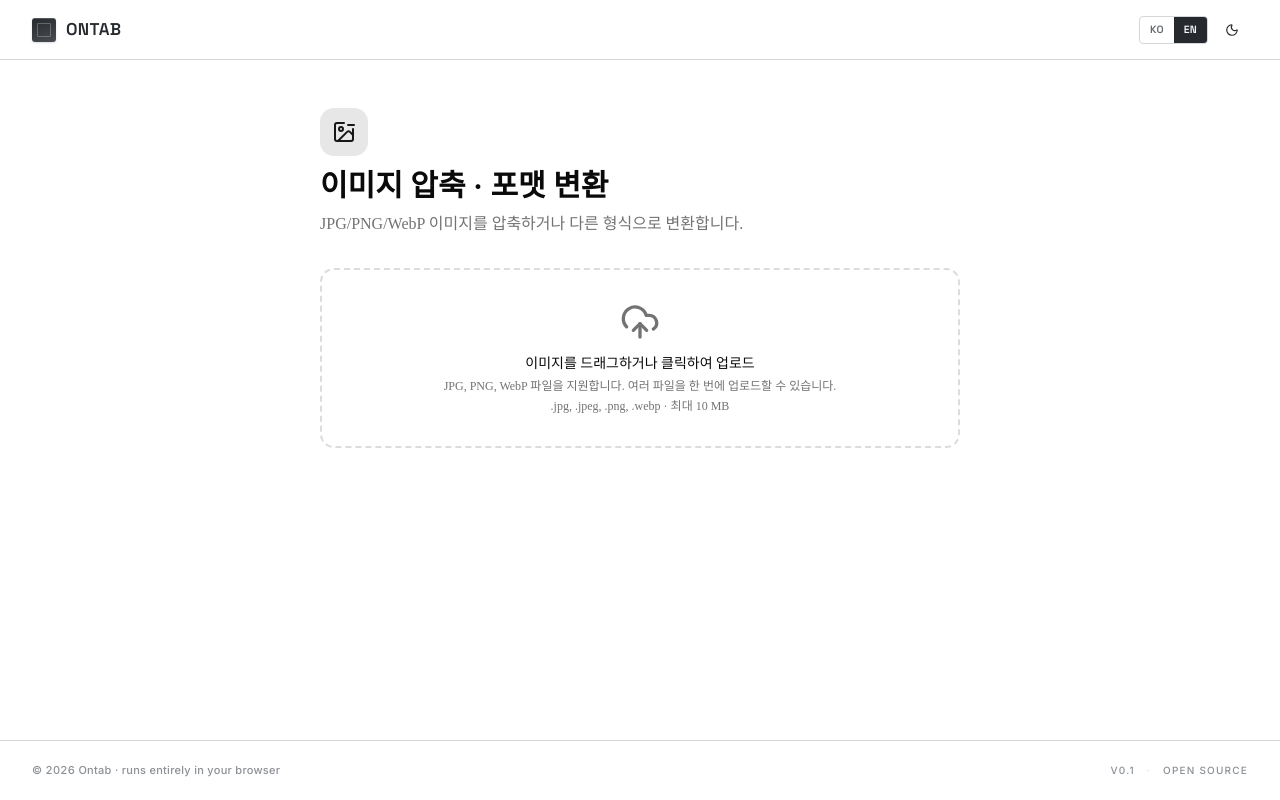
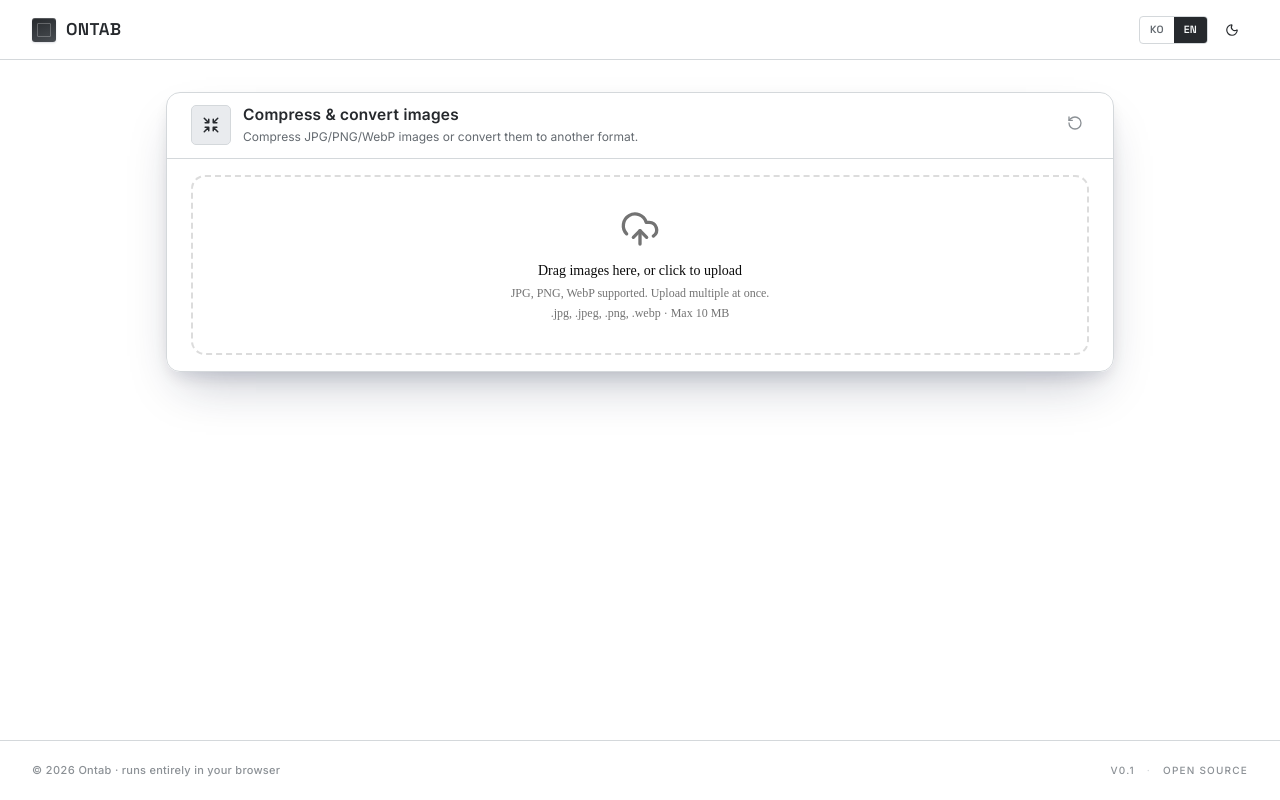
Before and after one commit to KOJUNKYUNG/tools, a Next.js app: page /en/tools/image-compress in a window 1280 px wide. Built offline with nearby package versions, Linux system fonts and the light colour scheme.

Commit message:
feat: render image-compress via silver ImageCompressTool

```diff
--- a/src/app/[lang]/(chrome)/tools/image-compress/page.tsx
+++ b/src/app/[lang]/(chrome)/tools/image-compress/page.tsx
@@ -1,187 +1,29 @@
-"use client";
+import { getDictionary, type Locale } from "@/i18n/config";
+import { locales } from "@/i18n/locales";
+import { ImageCompressTool } from "@/components/tools/image-compress/ImageCompressTool";
+import { getImageCompressLabels } from "@/components/tools/image-compress/labels";
 
-import { useEffect, useState } from "react";
-import { FileUpload } from "@/components/common/FileUpload";
-import { ProcessingStatus } from "@/components/common/ProcessingStatus";
-import { Button } from "@/components/ui/button";
-import { useToolProcessor } from "@/hooks/useToolProcessor";
-import { consumeStagedFiles } from "@/lib/common/toolHandoff";
-import {
-  compressImages,
-  type CompressResult,
-  type OutputFormat,
-} from "@/lib/image/compressImage";
-import { downloadBlob } from "@/lib/pdf/downloadBlob";
-import { ImageMinusIcon } from "lucide-react";
-
-const IMAGE_ACCEPT = {
-  "image/jpeg": [".jpg", ".jpeg"],
-  "image/png": [".png"],
-  "image/webp": [".webp"],
-};
-
-const FORMAT_OPTIONS: { value: OutputFormat; label: string }[] = [
-  { value: "image/jpeg", label: "JPG" },
-  { value: "image/png", label: "PNG" },
-  { value: "image/webp", label: "WebP" },
-];
-
-function formatBytes(bytes: number): string {
-  if (bytes === 0) return "0 B";
-  const k = 1024;
-  const sizes = ["B", "KB", "MB", "GB"];
-  const i = Math.floor(Math.log(bytes) / Math.log(k));
-  return `${parseFloat((bytes / Math.pow(k, i)).toFixed(1))} ${sizes[i]}`;
+interface PageProps {
+  params: Promise<{ lang: string }>;
 }
 
-export default function ImageCompressPage() {
-  const [outputFormat, setOutputFormat] = useState<OutputFormat>("image/jpeg");
-  const [quality, setQuality] = useState(80);
+function asLocale(lang: string): Locale {
+  return (locales as readonly string[]).includes(lang) ? (lang as Locale) : "ko";
+}
 
-  const {
-    files,
-    setFiles,
-    status,
-    progress,
-    errorMessage,
-    result,
-    run,
-    retry,
-    download,
-  } = useToolProcessor<CompressResult>({
-    processor: (files, onProgress) =>
-      compressImages({ files, quality, outputFormat, onProgress }),
-    onDownload: (res) => {
-      const mime = res.type === "zip" ? "application/zip" : outputFormat;
-      downloadBlob(res.data, res.filename, mime);
-    },
-  });
-
-  useEffect(() => {
-    const staged = consumeStagedFiles();
-    if (staged && staged.files.length > 0) {
-      setFiles(staged.files);
-    }
-    // eslint-disable-next-line react-hooks/exhaustive-deps
-  }, []);
+export default async function ImageCompressPage({ params }: PageProps) {
+  const { lang } = await params;
+  const dict = await getDictionary(asLocale(lang));
+  const labels = getImageCompressLabels(dict);
 
   return (
-    <div className="mx-auto max-w-2xl px-4 py-12">
-      <div className="mb-8">
-        <div className="mb-3 flex size-12 items-center justify-center rounded-xl bg-primary/10 text-primary">
-          <ImageMinusIcon className="size-6" />
-        </div>
-        <h1 className="font-heading text-2xl font-bold sm:text-3xl">
-          이미지 압축 · 포맷 변환
-        </h1>
-        <p className="mt-2 text-muted-foreground">
-          JPG/PNG/WebP 이미지를 압축하거나 다른 형식으로 변환합니다.
-        </p>
-      </div>
-
-      <div className="space-y-6">
-        <FileUpload
-          accept={IMAGE_ACCEPT}
-          multiple
-          onFiles={setFiles}
-          label="이미지를 드래그하거나 클릭하여 업로드"
-          description="JPG, PNG, WebP 파일을 지원합니다. 여러 파일을 한 번에 업로드할 수 있습니다."
-        />
-
-        {files.length > 0 && status === "idle" && (
-          <div className="space-y-4 rounded-xl border bg-muted/30 p-4">
-            <div>
-              <p className="mb-2 text-sm font-medium">출력 형식</p>
-              <div className="flex gap-2">
-                {FORMAT_OPTIONS.map((opt) => (
-                  <button
-                    key={opt.value}
-                    type="button"
-                    onClick={() => setOutputFormat(opt.value)}
-                    className={`rounded-lg border px-4 py-2 text-sm font-medium transition-colors ${
-                      outputFormat === opt.value
-                        ? "border-primary bg-primary text-primary-foreground"
-                        : "border-border bg-background hover:bg-muted"
-                    }`}
-                  >
-                    {opt.label}
-                  </button>
-                ))}
-              </div>
-            </div>
-
-            <div>
-              <div className="mb-2 flex items-center justify-between">
-                <p className="text-sm font-medium">품질</p>
-                <span className="text-sm font-semibold text-primary">
-                  {quality}%
-                </span>
-              </div>
-              <input
-                type="range"
-                min={10}
-                max={100}
-                step={5}
-                value={quality}
-                onChange={(e) => setQuality(Number(e.target.value))}
-                className="w-full accent-primary"
-              />
-              <div className="mt-1 flex justify-between text-xs text-muted-foreground">
-                <span>고압축</span>
-                <span>고품질</span>
-              </div>
-            </div>
-          </div>
-        )}
-
-        {files.length > 0 && status === "idle" && (
-          <Button className="w-full" size="lg" onClick={run}>
-            이미지 압축하기 ({files.length}개)
-          </Button>
-        )}
-
-        {status === "done" && result && (
-          <div className="space-y-2 rounded-xl border bg-muted/30 p-4">
-            <p className="mb-2 text-sm font-medium">압축 결과</p>
-            {result.images.map((img, i) => {
-              const saved = img.originalSize - img.compressedSize;
-              const pct =
-                img.originalSize > 0
-                  ? Math.round((saved / img.originalSize) * 100)
-                  : 0;
-              return (
-                <div
-                  key={i}
-                  className="flex items-center justify-between rounded-lg border bg-background px-3 py-2 text-sm"
-                >
-                  <span className="flex-1 truncate">{img.name}</span>
-                  <span className="shrink-0 text-xs text-muted-foreground">
-                    {formatBytes(img.originalSize)} → {formatBytes(img.compressedSize)}
-                  </span>
-                  <span
-                    className={`ml-2 shrink-0 text-xs font-medium ${
-                      pct > 0
-                        ? "text-green-600 dark:text-green-400"
-                        : "text-muted-foreground"
-                    }`}
-                  >
-                    {pct > 0 ? `-${pct}%` : "±0%"}
-                  </span>
-                </div>
-              );
-            })}
-          </div>
-        )}
-
-        <ProcessingStatus
-          status={status}
-          progress={progress}
-          errorMessage={errorMessage}
-          onRetry={retry}
-          onDownload={download}
-          downloadFileName={result?.filename ?? "compressed.jpg"}
-        />
-      </div>
+    <div
+      className="mx-auto px-4 py-8"
+      style={{
+        width: "min(var(--tweak-workspace-width, 980px), calc(100vw - 32px))",
+      }}
+    >
+      <ImageCompressTool labels={labels} />
     </div>
   );
 }
```
